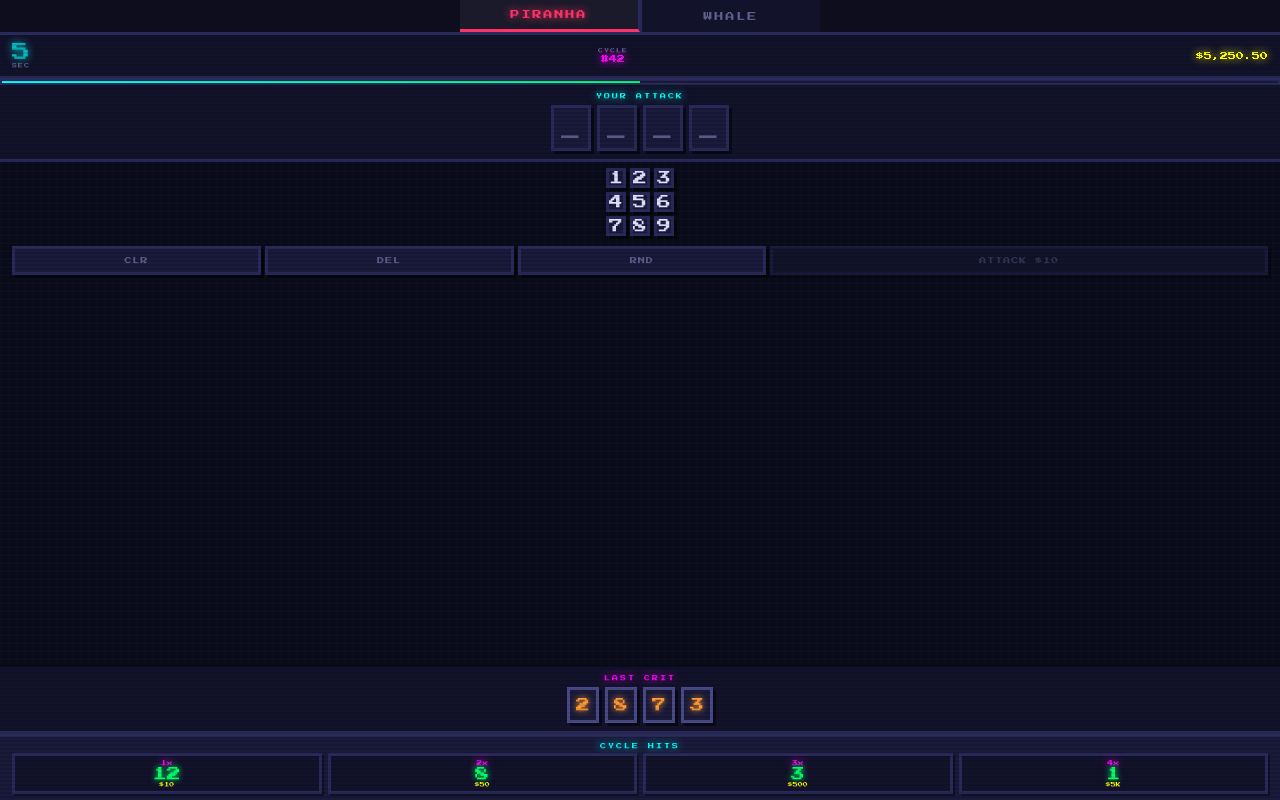
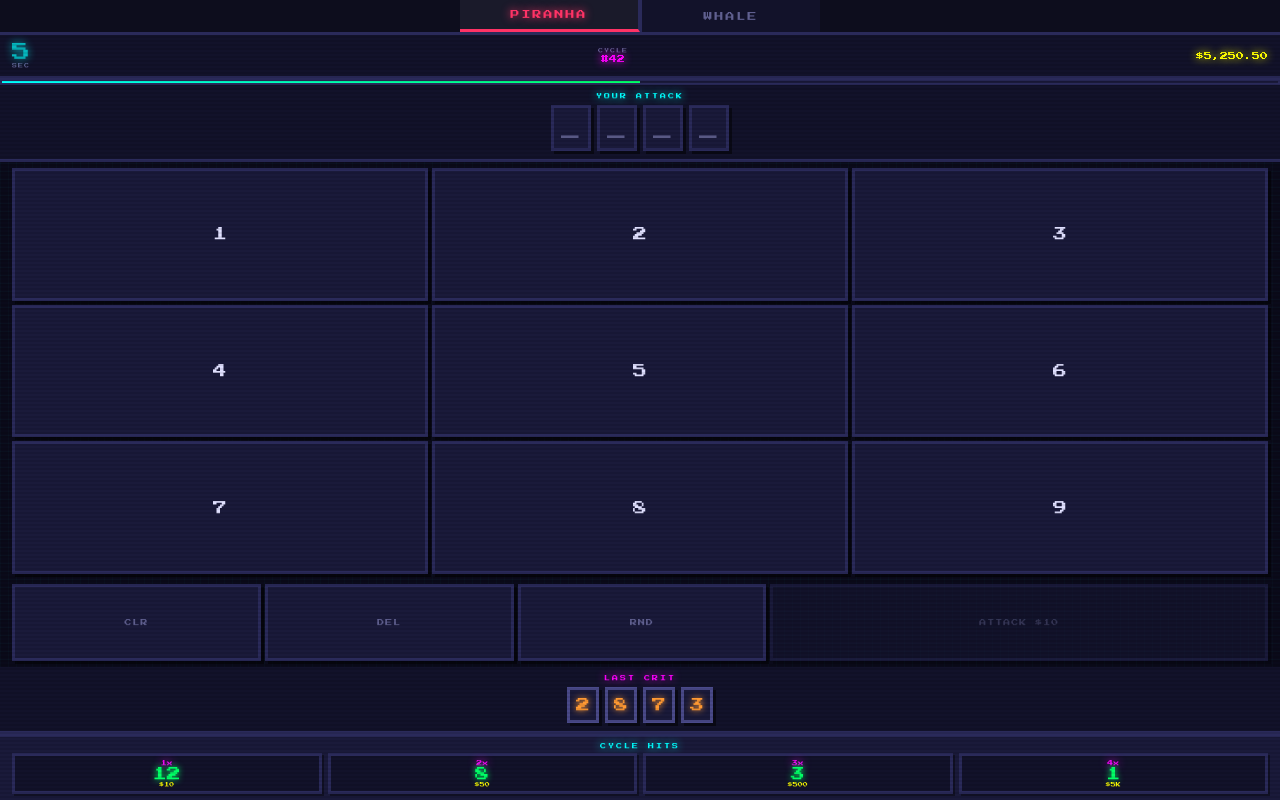
Before and after one commit to l10labs/whalevspiranha, a React (Vite) app: page / in a window 1280 px wide. Built offline with nearby package versions, Linux system fonts and the light colour scheme.

Commit message:
feat: increase action button sizes

```diff
--- a/src/PiranhaUI.tsx
+++ b/src/PiranhaUI.tsx
@@ -93,8 +93,6 @@ export function PiranhaUI() {
         attackDisabled={attackInput.length !== 4}
       />
 
-      <div className="flex-spacer" />
-
       <DigitDisplay
         label="LAST CRIT"
         digits={lastCritAttack}
--- a/src/components/GameUI.css
+++ b/src/components/GameUI.css
@@ -272,15 +272,14 @@
 .number-pad {
   display: grid;
   grid-template-columns: repeat(3, 1fr);
+  grid-template-rows: repeat(3, 1fr);
   gap: 4px;
   padding: 6px 12px;
-  max-width: 220px;
-  margin: 0 auto;
-  flex-shrink: 0;
+  flex: 1;
+  min-height: 0;
 }
 
 .pad-btn {
-  aspect-ratio: 1;
   border: 3px solid var(--border);
   background: var(--bg-panel);
   color: var(--text-primary);
@@ -290,6 +289,7 @@
   box-shadow: var(--pixel-shadow);
   -webkit-tap-highlight-color: transparent;
   transition: none;
+  min-height: 0;
 }
 
 .pad-btn:active:not(:disabled) {
@@ -316,7 +316,7 @@
 }
 
 .action-btn {
-  padding: 8px 4px;
+  padding: 32px 4px;
   border: 3px solid var(--border);
   background: var(--bg-panel);
   color: var(--text-muted);
```
